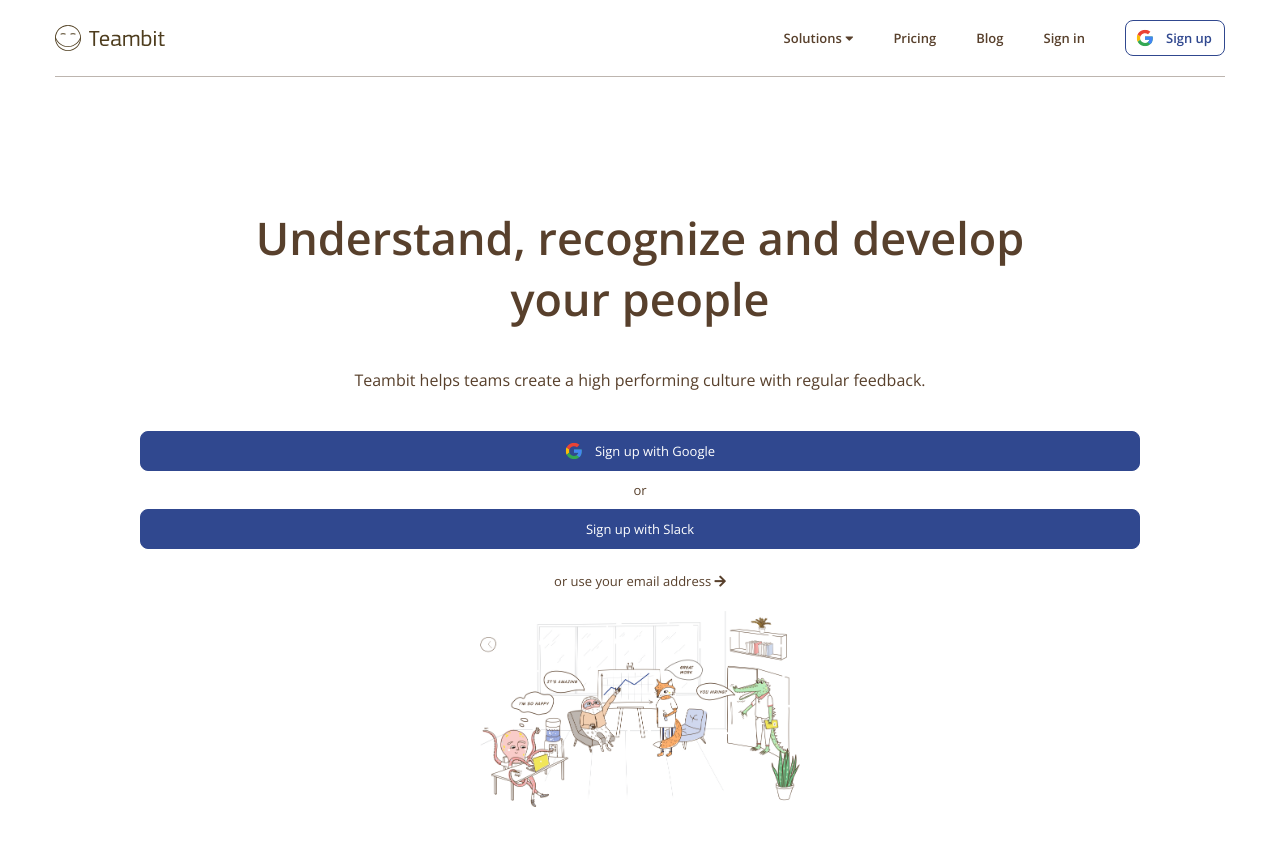
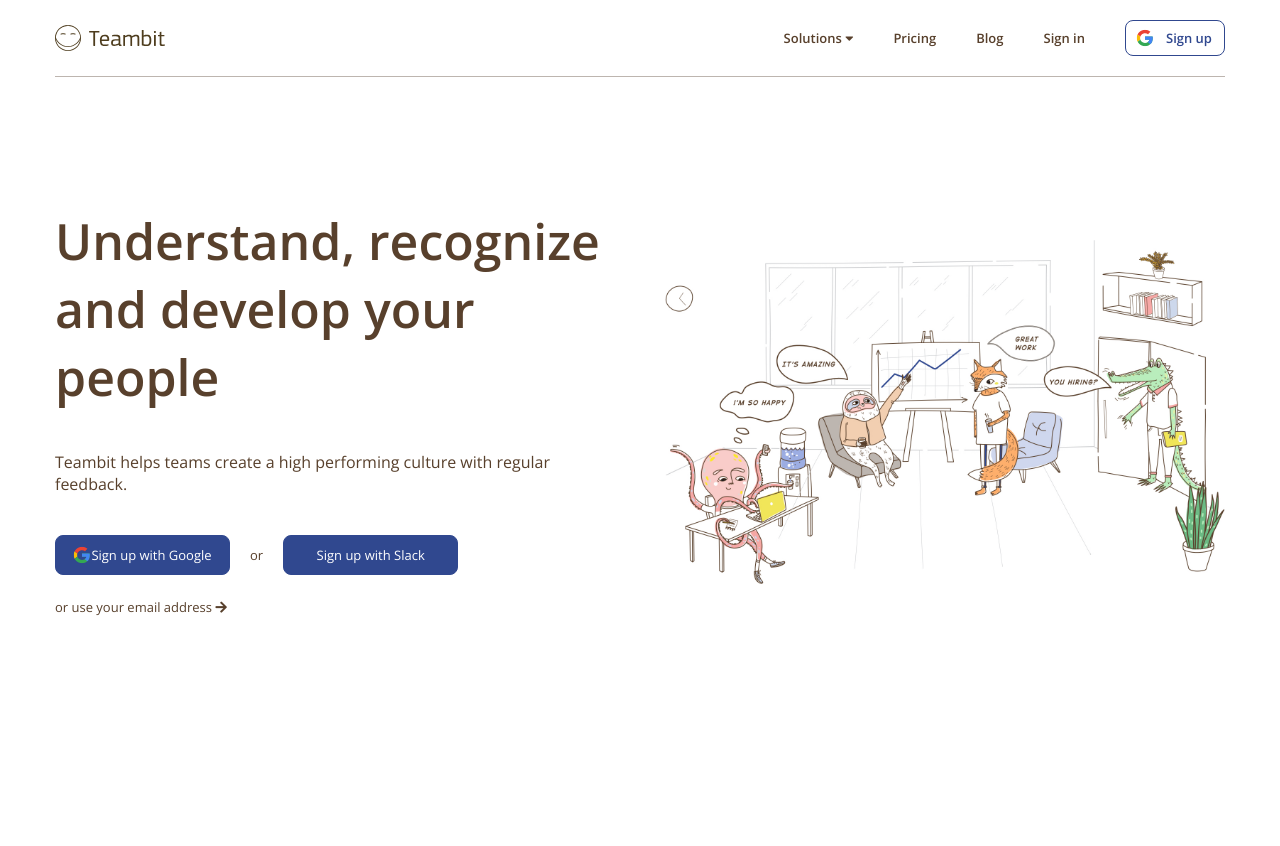
Before and after one commit to fabiogadau/node-sass-teambit, a website: page index.html in a window 1280 px wide. After the commit the page ends 800 px from the top, so only its background shows below. Drawn offline with nearby package versions, Linux system fonts and the light colour scheme.

Commit message:
jumbotron full responsive ok

```diff
--- a/src/styles/partials/_main-content.scss
+++ b/src/styles/partials/_main-content.scss
@@ -12,13 +12,14 @@
   text-align: center;
 }
 
+/* Jumbotron Banner */
 .jumbotron_banner__text {
   @include total-width(80%);
   text-align: center;
   margin-bottom: 40px;
 
   h1 {
-    @include font-setup(45px, 600);
+    @include font-setup(50px, 600);
     margin-bottom: 40px;
   }
 }
@@ -40,6 +41,7 @@
 
     & > img {
       @include btn_img;
+      margin-right: 0;
     }
   }
 
@@ -64,3 +66,74 @@
   @include total-width(320px);
   margin-top: 20px;
 }
+
+
+/* RESPONSIVE */
+// Mobile Landscape
+@media all and (min-width: 667px) {
+  .jumbotron_banner__text {
+    @include total-width(95%);
+    margin-bottom: 40px;
+  }
+
+  .jumbotron_banner__btns {
+    @include width(100%);
+    @include total-padding(0);
+    @include flex(center);
+    flex-direction: row;
+
+    a {
+      @include width(175px);
+    }
+
+    & > a:first-child {
+      margin-bottom: 0;
+      margin-right: 20px;
+    }
+
+    & > a:last-child {
+      margin-top: 0;
+      margin-left: 20px;
+    }
+  }
+
+  .jumbotron_img {
+    @include total-width(620px);
+  }
+}
+
+// Tablet
+@media all and (min-width: 1024px) {
+  .jumbotron_banner__text {
+    @include total-width(70%);
+    margin-bottom: 40px;
+  }
+}
+
+// Desktop
+@media all and (min-width: 1170px) {
+  .jumbotron {
+    @include flex;
+    flex-direction: row;
+    text-align: left;
+  }
+
+  .jumbotron_banner {
+    margin-right: 50px;
+  }
+
+  .jumbotron_banner__text {
+    @include total-width(100%);
+    text-align: left;
+    margin-bottom: 40px;
+  }
+
+  .jumbotron_banner__btns {
+    @include flex;
+    flex-direction: row;
+  }
+
+  .jumbotron_img {
+    @include total-width(560px);
+  }
+}
```
Also changed, not shown: dist/styles/main.css.
